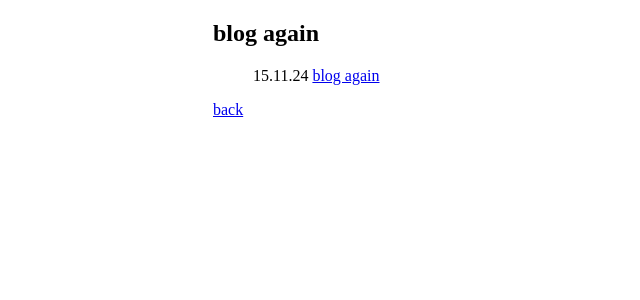
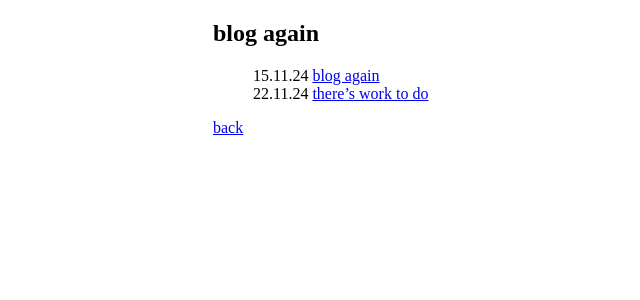
Before and after one commit to stuffedwombat/stuffedwombat.github.io, a Jekyll site: the page built from blogagain.md, in a window 1280 px wide. Shown: the top 300 px of the page, without its empty margins (111-751 px from the left). Built offline with Jekyll 4.4.1, drawn with Linux system fonts in a browser that asks for light colours; our own code applies the rules of GitHub Pages for plain Markdown files; comment, search, counter and statistics services are not loaded.

Commit message:
Update blogagain.md

```diff
--- a/blogagain.md
+++ b/blogagain.md
@@ -1,5 +1,6 @@
 ## blog again
 
 - 15.11.24 [blog again](blogagain_15_11_24)
+- 22.11.24 [there's work to do](24_11_22_work_to_do)
 
 [back](thinking)
```
